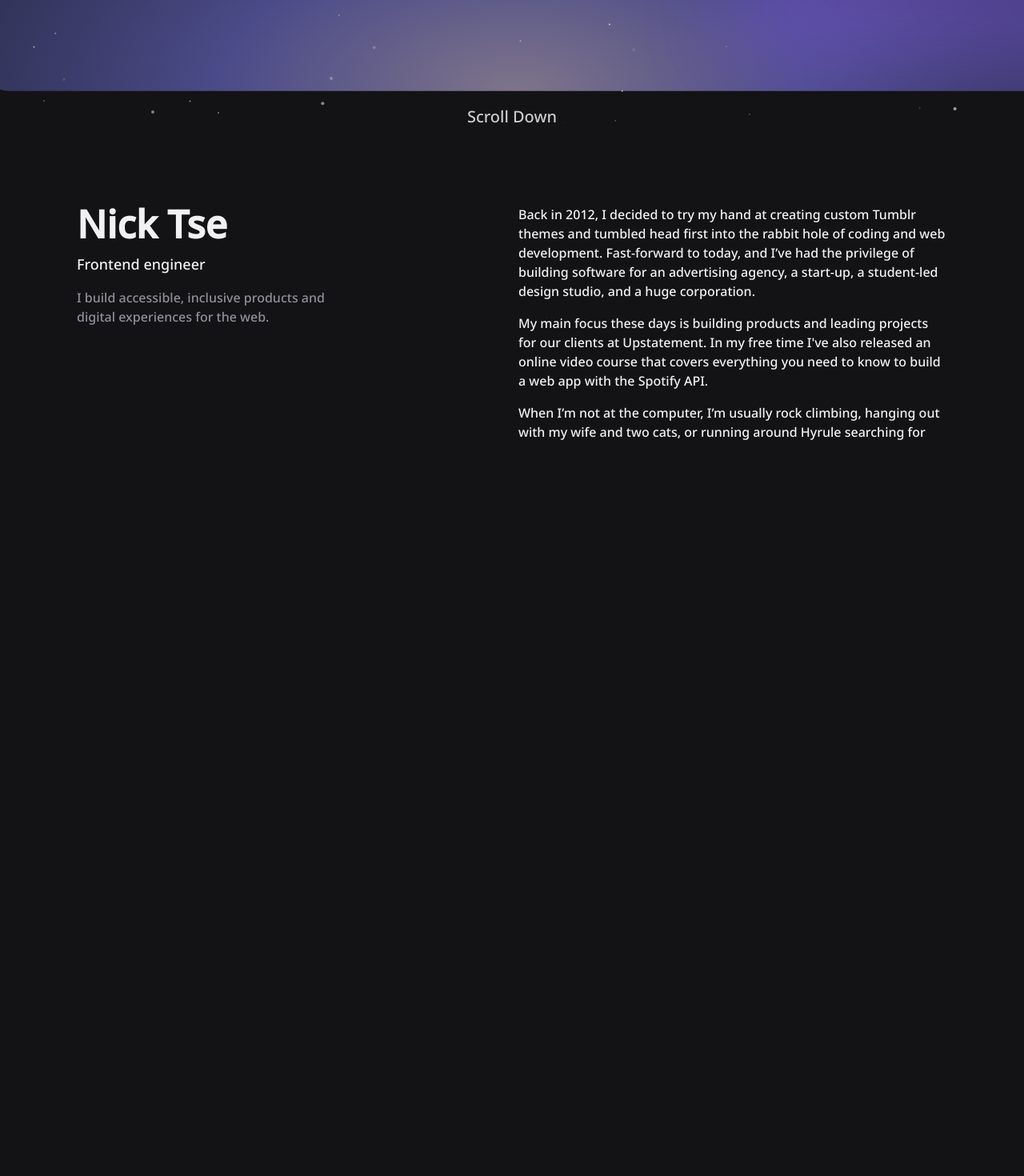
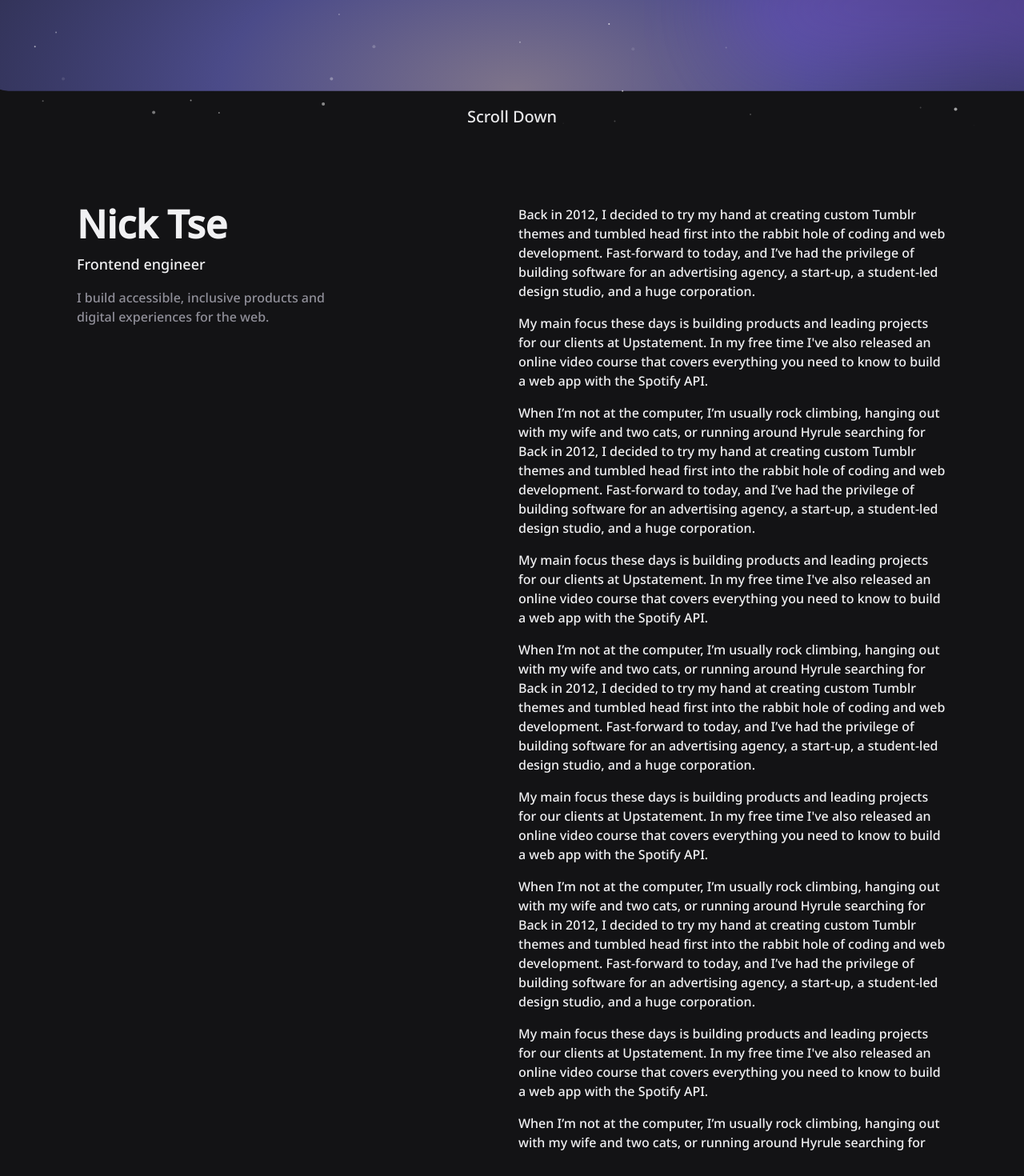
Before and after one commit to tsxce/tse-blog, a Next.js app: page / in a window 1280 px wide. Shown: the part 640-2110 px from the top of the page at 80% size. Before the commit the page ends 1288 px from the top, so only its background shows below. Built offline with nearby package versions, Linux system fonts and the light colour scheme.

Commit message:
add scroll direction

```diff
--- a/app/globals.css
+++ b/app/globals.css
@@ -5,6 +5,9 @@
 body {
   /* @apply dark:bg-black dark:text-white; */
   @apply bg-bgDark text-textWhite;
+}
+body::-webkit-scrollbar{
+  display: none;
 }
 
 .sticky-nav {
--- a/app/page.tsx
+++ b/app/page.tsx
@@ -1,36 +1,70 @@
 'use client'
-import { useEffect, useCallback } from 'react'
+import { useRef, useEffect, useCallback } from 'react'
 import Image from 'next/image'
 import ParticleCanvas from '@/components/ParticleCanvas'
 import ParticleMask from '../images/particleMask.svg'
 import { noto_sans } from "./font";
 
 export default function Home() {
+  const canvasRef = useRef(null);
+  const introRef = useRef(null);
+  const isScrollEnd = useRef(true);
+  console.log("!!!", isScrollEnd.current)
+  const handleClick = () => {
+    introRef.current?.scrollIntoView({ behavior: 'smooth' });
+    isScrollEnd.current = false;
+    console.log(isScrollEnd.current)
+  };
 
-  const handleScroll = useCallback(() => {
-    const scrollPosition = window.scrollY // => scroll position
-    if (scrollPosition > 0) {
-      console.log(">0")
-    } else {
-      console.log("=0")
+  useEffect(()=> {
+    var scrollTimeout;
+    const scrollEnd = () => {
+      clearTimeout(scrollTimeout);
+      scrollTimeout = setTimeout(function() {
+          isScrollEnd.current = true;
+          console.log('Scroll ended', isScrollEnd.current);
+      }, 100);
+    }
+    window.addEventListener('scroll', scrollEnd);
+    return () => {
+      window.removeEventListener('scroll', scrollEnd);
     }
   }, [])
 
   useEffect(() => {
-    window.addEventListener('scroll', handleScroll)
+    var lastScrollTop = 0;
+    const detectDirect = () => {
+      var st = window.pageYOffset || document.documentElement.scrollTop;
+      if (st > lastScrollTop && isScrollEnd.current) {
+         // downscroll code
+         console.log("down!")
+         handleClick();
+      } else if (st < lastScrollTop) {
+         // upscroll code
+         console.log("up!")
+        //  if(isScrollEnd.current) {
+        //     handleClick();
+        //   }
+      } // else was horizontal scroll
+      lastScrollTop = st <= 0 ? 0 : st; // For Mobile or negative scrolling
+    }
+    window.addEventListener('scroll', detectDirect, false)
     return () => {
-      window.removeEventListener('scroll', handleScroll)
+      window.removeEventListener('scroll', detectDirect)
     }
-  }, [handleScroll])
+  }, [])
+
   return (
     <main className={noto_sans.className}>
-      <div className='relative w-full flex justify-center items-center'>
+      <div ref={canvasRef} id='canvas-section' className='relative w-full flex justify-center items-center'>
         <Image className='h-screen w-screen' src={ParticleMask} alt="canvas mask" />
         <ParticleCanvas className="absolute inset-0 pointer-events-none" quantity={100} />
-        <p className='absolute font-bold text-6xl animate-pulse'>
-          Hello, this is Tse.
-        </p>
-        <p className='absolute text-xl animate-pulse bottom-0 left-1/2 transform -translate-x-1/2'>Scroll Down</p>
+
+          <p className='absolute font-bold text-6xl animate-pulse'>
+            Hello, this is Tse.
+          </p>
+
+        <p className='absolute text-xl animate-pulse bottom-0 left-1/2 transform -translate-x-1/2' onClick={handleClick}>Scroll Down</p>
       </div>
       <div className="w-[1088px] mx-auto lg:flex lg:justify-between lg:gap-4">
         <header className="lg:sticky lg:top-0 lg:flex lg:max-h-screen lg:w-1/2 lg:flex-col lg:py-24">
@@ -38,7 +72,37 @@ export default function Home() {
           <p className="text-lg mt-3">Frontend engineer</p>
           <p className="text-textGrey mt-4 max-w-xs">I build accessible, inclusive products and digital experiences for the web.</p>
         </header>
-        <div className="pt-24 lg:w-1/2 lg:py-24">
+        <div ref={introRef} id='intro' className="pt-24 lg:w-1/2 lg:py-24">
+          <div className="mb-4">
+            Back in 2012, I decided to try my hand at creating custom Tumblr themes and tumbled head first into the rabbit hole of coding and web development. Fast-forward to today, and I’ve had the privilege of building software for an advertising agency, a start-up, a student-led design studio, and a huge corporation.
+          </div>
+          <div className="mb-4">
+            My main focus these days is building products and leading projects for our clients at Upstatement. In my free time I've also released an online video course that covers everything you need to know to build a web app with the Spotify API.
+          </div>
+          <div className="">
+            When I’m not at the computer, I’m usually rock climbing, hanging out with my wife and two cats, or running around Hyrule searching for
+          </div>
+
+          <div className="mb-4">
+            Back in 2012, I decided to try my hand at creating custom Tumblr themes and tumbled head first into the rabbit hole of coding and web development. Fast-forward to today, and I’ve had the privilege of building software for an advertising agency, a start-up, a student-led design studio, and a huge corporation.
+          </div>
+          <div className="mb-4">
+            My main focus these days is building products and leading projects for our clients at Upstatement. In my free time I've also released an online video course that covers everything you need to know to build a web app with the Spotify API.
+          </div>
+          <div className="">
+            When I’m not at the computer, I’m usually rock climbing, hanging out with my wife and two cats, or running around Hyrule searching for
+          </div>
+
+          <div className="mb-4">
+            Back in 2012, I decided to try my hand at creating custom Tumblr themes and tumbled head first into the rabbit hole of coding and web development. Fast-forward to today, and I’ve had the privilege of building software for an advertising agency, a start-up, a student-led design studio, and a huge corporation.
+          </div>
+          <div className="mb-4">
+            My main focus these days is building products and leading projects for our clients at Upstatement. In my free time I've also released an online video course that covers everything you need to know to build a web app with the Spotify API.
+          </div>
+          <div className="">
+            When I’m not at the computer, I’m usually rock climbing, hanging out with my wife and two cats, or running around Hyrule searching for
+          </div>
+
           <div className="mb-4">
             Back in 2012, I decided to try my hand at creating custom Tumblr themes and tumbled head first into the rabbit hole of coding and web development. Fast-forward to today, and I’ve had the privilege of building software for an advertising agency, a start-up, a student-led design studio, and a huge corporation.
           </div>
```
